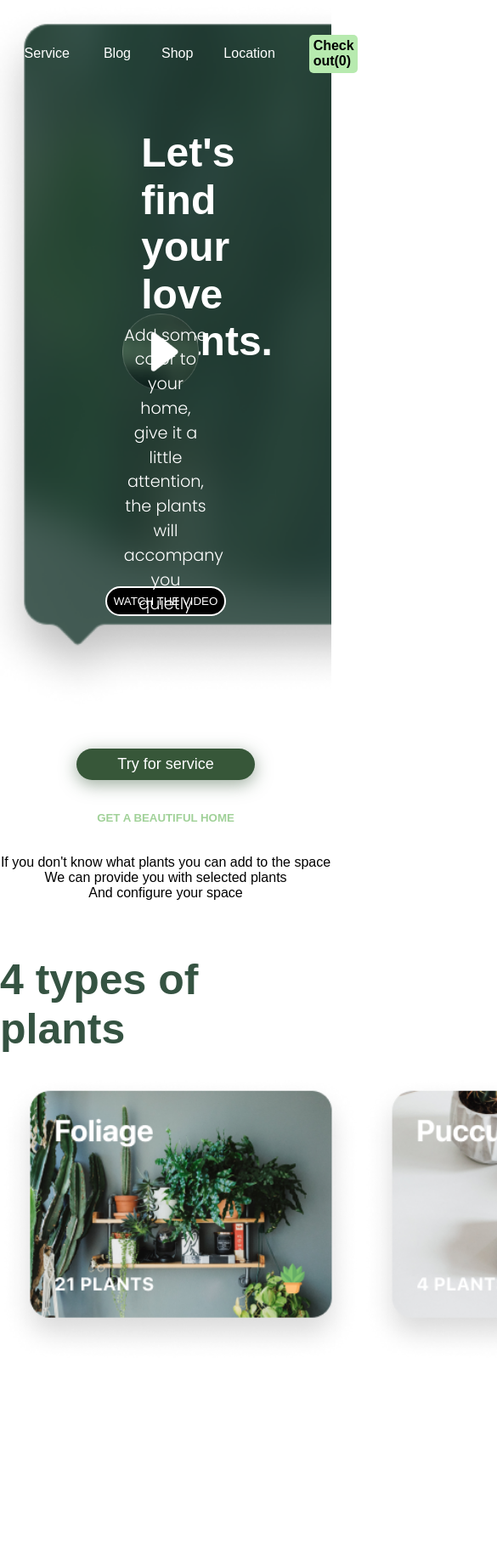
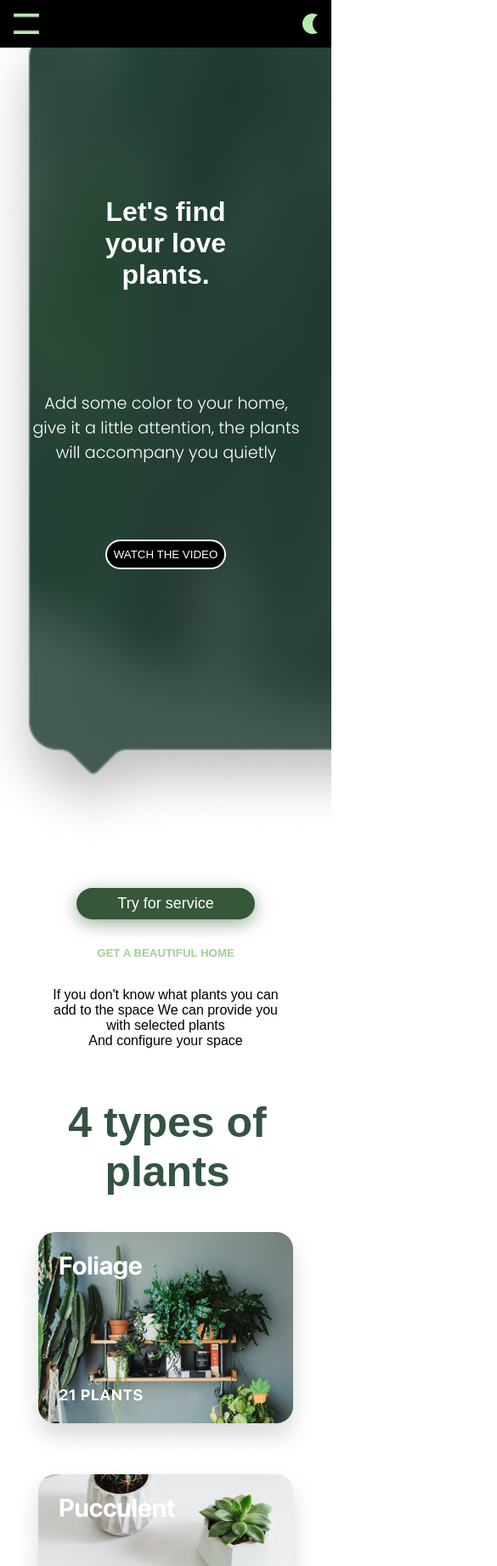
Before and after one commit to RakeshVarma956/MCT-Plant_Shop_Website, a plain HTML site: page home/index.html in a window 390 px wide. Shown: the top 1843 px of the page at 85% size, 585 px wide, since content can reach past the window. Before the commit the page ends 1688 px from the top, so only its background shows below. Drawn offline with Linux system fonts and the light colour scheme; files whose address does not match are found by name.

Commit message:
Plant Shop Website

```diff
--- a/home/index.html
+++ b/home/index.html
@@ -12,6 +12,10 @@
 
 <body>
     <div class="hometop">
+        <div class="resp">
+            <img src="./Icon Hamburger.png" alt="">
+            <img src="./Subtract.png" alt="">
+        </div>
         <div class="header">
             <img src="./Logo.png" alt="">
             <p><a href="https://rakeshvarma956.github.io/MCT-Plant_Shop_Website/Service/">Service</a></p>
@@ -24,7 +28,7 @@
                   <a href="#">Flower</a>
                   <a href="#">Fruit</a>
                 </div>
-              </div>
+            </div>
             <p><a href="https://rakeshvarma956.github.io/MCT-Plant_Shop_Website/location/#">Location</a></p>
             <p class="check">Check out(0)</p>
         </div>
--- a/home/style.css
+++ b/home/style.css
@@ -22,6 +22,11 @@ body {
     font-family: sans-serif;
 }
 
+.hometop .resp{
+    background-color: black;
+    display: none;
+}
+
 .hometop .header {
     /* border: 2px solid blue; */
     width: 100%;
@@ -31,7 +36,7 @@ body {
     align-items: center;
 }
 
-.hometop .header a{
+.hometop .header a {
     text-decoration: none;
     color: white;
 }
@@ -210,7 +215,6 @@ body {
     justify-content: center;
     align-items: center;
     font-size: 50px;
-    /* scale: 1.5; */
 }
 
 .homebottom .types {
@@ -220,3 +224,93 @@ body {
     display: flex;
     justify-content: space-evenly;
 }
+
+/* *********************************** */
+/* *********************************** */
+
+@media only screen and (max-width: 500px) {
+    body{
+        width: 100vw;
+        /* height: 100vh; */
+    }
+    .hometop{
+        height: 50%;
+    }
+
+    .hometop .resp{
+        display: block;
+        padding: 1rem;
+        display: flex;
+        justify-content: space-between;
+    }
+
+    .hometop .header {
+        display: none;
+    }
+
+    .hometop .middle h1 {
+        scale: 1;
+        width: 50%;
+    }
+
+    .hometop .middle img{
+        display: none;
+    }
+
+    .hometop .middle p{
+        width: 70%;
+    }
+
+    .hometop .footer{
+        width: 50%;
+        margin: 0 6rem;
+
+    }
+
+    .hometop .footer img{
+        margin-bottom: 2rem;
+    }
+
+    .homebottom h1{
+        width: 60%;
+        text-align: center;
+        margin-left: 5rem;
+
+    }
+
+    .homebottom .topsection p{
+        width: 80%;
+    }
+
+    .homebottom .types{
+        flex-wrap: wrap;
+    }
+}
+
+@media only screen and (max-width:390px) {
+    body{
+        width: 100vw;
+    }
+
+    .hometop{
+        height: 60%;
+    }
+
+    .hometop .middle p{
+        width: 70%;
+    }
+
+    .hometop .footer{
+        width: 60%;
+        margin: 0 4.5rem;
+
+    }
+
+    .hometop .footer img{
+        margin-bottom: 2rem;
+    }
+
+    .homebottom .topsection p{
+        width: 75%;
+    }
+}
```
Also changed, not shown: home/Icon Hamburger.png (added), home/Subtract.png (added).
